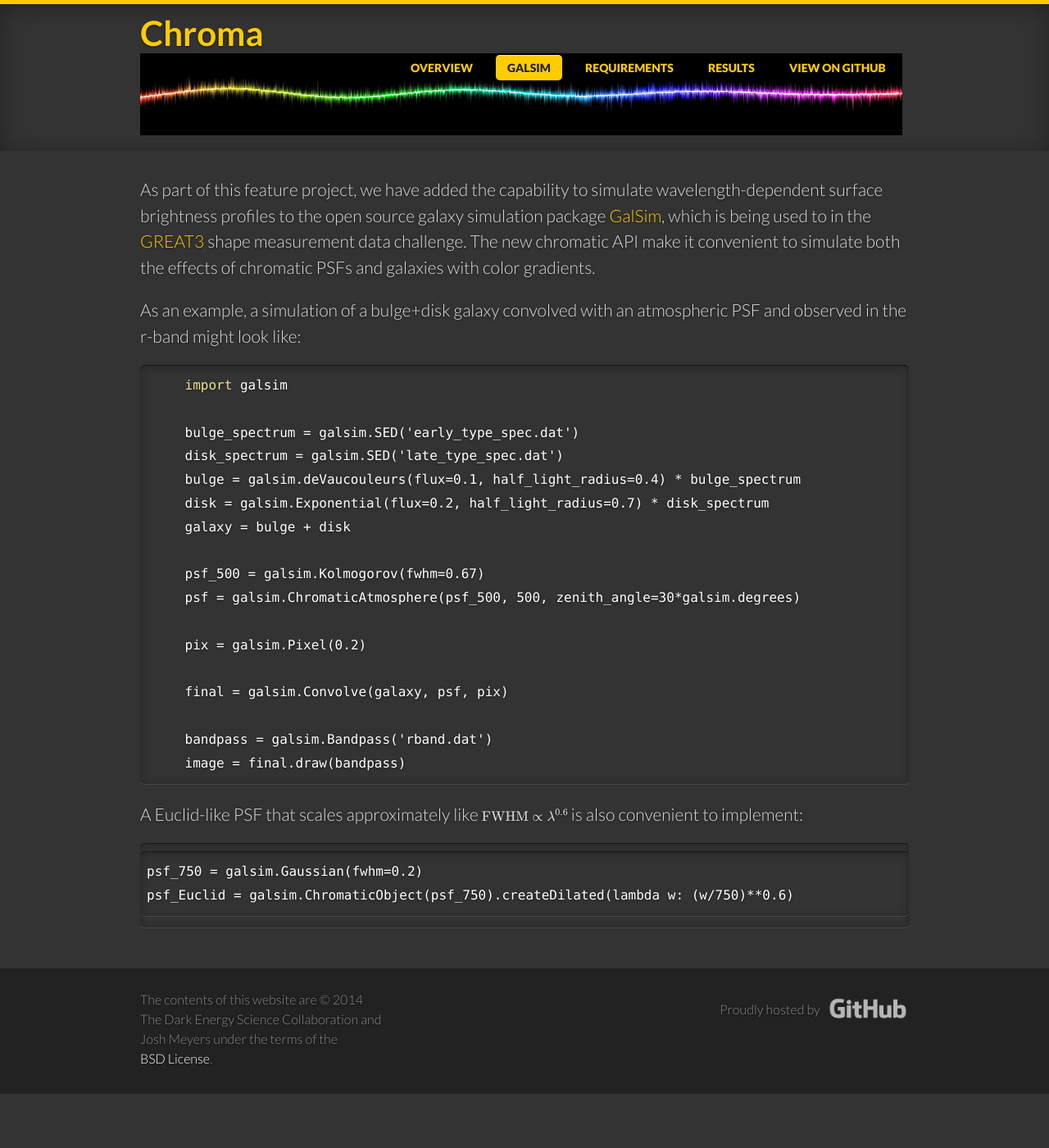
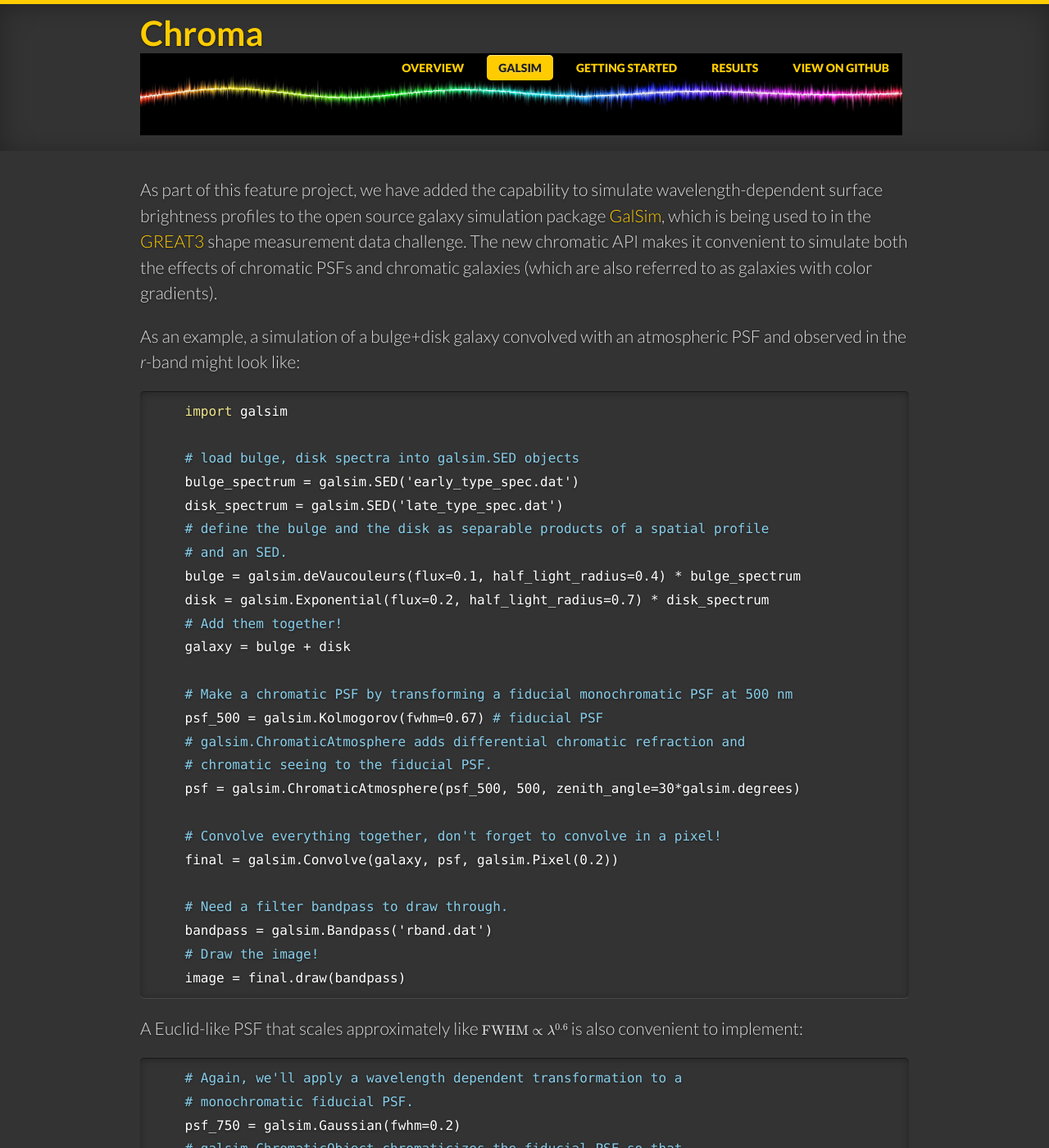
Before and after one commit to LSSTDESC/chroma, a Jekyll site: the page built from galsim/index.md, in a window 1280 px wide and 1400 px high. Shown: the whole window at 82% size. Built offline with Jekyll 4.4.1, drawn with Linux system fonts in a browser that asks for light colours; some web fonts are replaced; formulas are drawn with MathJax 3; some of the changed text lies outside the part shown.

Commit message:
Update overview and getting started

```diff
--- a/_includes/header.html
+++ b/_includes/header.html
@@ -1,17 +1,14 @@
 <header>
-  <nav class="mobile-nav show-on-mobiles">
-    {% include primary-nav-items.html %}
-  </nav>
   <div class="grid">
-    <div class="unit one-third center-on-mobiles">
+    <div class="unit one-fifth center-on-mobiles">
       <h1>
         <a href="{{ site.url }}/">
           Chroma
         </a>
-        <img src="{{ site.url}}/img/Line-Band-Color-Spectrum-Radiance-800x1280.jpg" height=100 width=930>
+        <img src="{{ site.url }}/img/Line-Band-Color-Spectrum-Radiance-800x1280.jpg" height=100 width=930>
       </h1>
     </div>
-    <nav class="main-nav unit two-thirds hide-on-mobiles">
+    <nav class="main-nav unit four-fifths align-right">
       {% include primary-nav-items.html %}
     </nav>
   </div>
--- a/_includes/primary-nav-items.html
+++ b/_includes/primary-nav-items.html
@@ -5,8 +5,8 @@
   <li class="{% if page.url contains '/GalSim/' %}current{% endif %}">
     <a href="{{ site.url }}/GalSim/home/">GalSim</a>
   </li>
-  <li class="{% if page.url contains '/requirements/' %}current{% endif %}">
-    <a href="{{ site.url }}/requirements/home/">Requirements</a>
+  <li class="{% if page.url contains '/GettingStarted/' %}current{% endif %}">
+    <a href="{{ site.url }}/GettingStarted/home/">Getting Started</a>
   </li>
   <li class="{% if page.url contains '/results/' %}current{% endif %}">
     <a href="{{ site.url }}/results/dcr/">Results</a>
--- a/galsim/index.md
+++ b/galsim/index.md
@@ -4,31 +4,45 @@
 permalink: /GalSim/home/
 ---
 
-As part of this feature project, we have added the capability to simulate wavelength-dependent surface brightness profiles to the open source galaxy simulation package [GalSim](https://github.com/GalSim-developers/GalSim), which is being used to in the [GREAT3](http://www.great3challenge.info) shape measurement data challenge.  The new chromatic API make it convenient to simulate both the effects of chromatic PSFs and galaxies with color gradients.
+As part of this feature project, we have added the capability to simulate wavelength-dependent surface brightness profiles to the open source galaxy simulation package [GalSim](https://github.com/GalSim-developers/GalSim), which is being used to in the [GREAT3](http://www.great3challenge.info) shape measurement data challenge.  The new chromatic API makes it convenient to simulate both the effects of chromatic PSFs and chromatic galaxies (which are also referred to as galaxies with color gradients).
 
-As an example, a simulation of a bulge+disk galaxy convolved with an atmospheric PSF and observed in the r-band might look like:
+As an example, a simulation of a bulge+disk galaxy convolved with an atmospheric PSF and observed in the _r_-band might look like:
 
 {% highlight python %}
     import galsim
 
+    # load bulge, disk spectra into galsim.SED objects
     bulge_spectrum = galsim.SED('early_type_spec.dat')
     disk_spectrum = galsim.SED('late_type_spec.dat')
+    # define the bulge and the disk as separable products of a spatial profile
+    # and an SED.
     bulge = galsim.deVaucouleurs(flux=0.1, half_light_radius=0.4) * bulge_spectrum
     disk = galsim.Exponential(flux=0.2, half_light_radius=0.7) * disk_spectrum
+    # Add them together!
     galaxy = bulge + disk
 
-    psf_500 = galsim.Kolmogorov(fwhm=0.67)
+    # Make a chromatic PSF by transforming a fiducial monochromatic PSF at 500 nm
+    psf_500 = galsim.Kolmogorov(fwhm=0.67) # fiducial PSF
+    # galsim.ChromaticAtmosphere adds differential chromatic refraction and
+    # chromatic seeing to the fiducial PSF.
     psf = galsim.ChromaticAtmosphere(psf_500, 500, zenith_angle=30*galsim.degrees)
 
-    pix = galsim.Pixel(0.2)
+    # Convolve everything together, don't forget to convolve in a pixel!
+    final = galsim.Convolve(galaxy, psf, galsim.Pixel(0.2))
 
-    final = galsim.Convolve(galaxy, psf, pix)
-
+    # Need a filter bandpass to draw through.
     bandpass = galsim.Bandpass('rband.dat')
+    # Draw the image!
     image = final.draw(bandpass)
 {% endhighlight %}
 
 A Euclid-like PSF that scales approximately like \\({\scriptsize \mathrm{FWHM} \propto \lambda^{0.6}}\\) is also convenient to implement:
 
+{% highlight python %}
+    # Again, we'll apply a wavelength dependent transformation to a
+    # monochromatic fiducial PSF.
     psf_750 = galsim.Gaussian(fwhm=0.2)
+    # galsim.ChromaticObject chromaticizes the fiducial PSF so that
+    # .createDilated() can accept a function of wavelength as its argument.
     psf_Euclid = galsim.ChromaticObject(psf_750).createDilated(lambda w: (w/750)**0.6)
+{% endhighlight %}
```
Also changed, not shown: GettingStarted/index.md (added, +28 -0 lines), index.html (+22 -2 lines), requirements/index.md (deleted, +0 -21 lines), img/chromatic_biases.png (added), img/refraction_vs_zenith.png (added).
